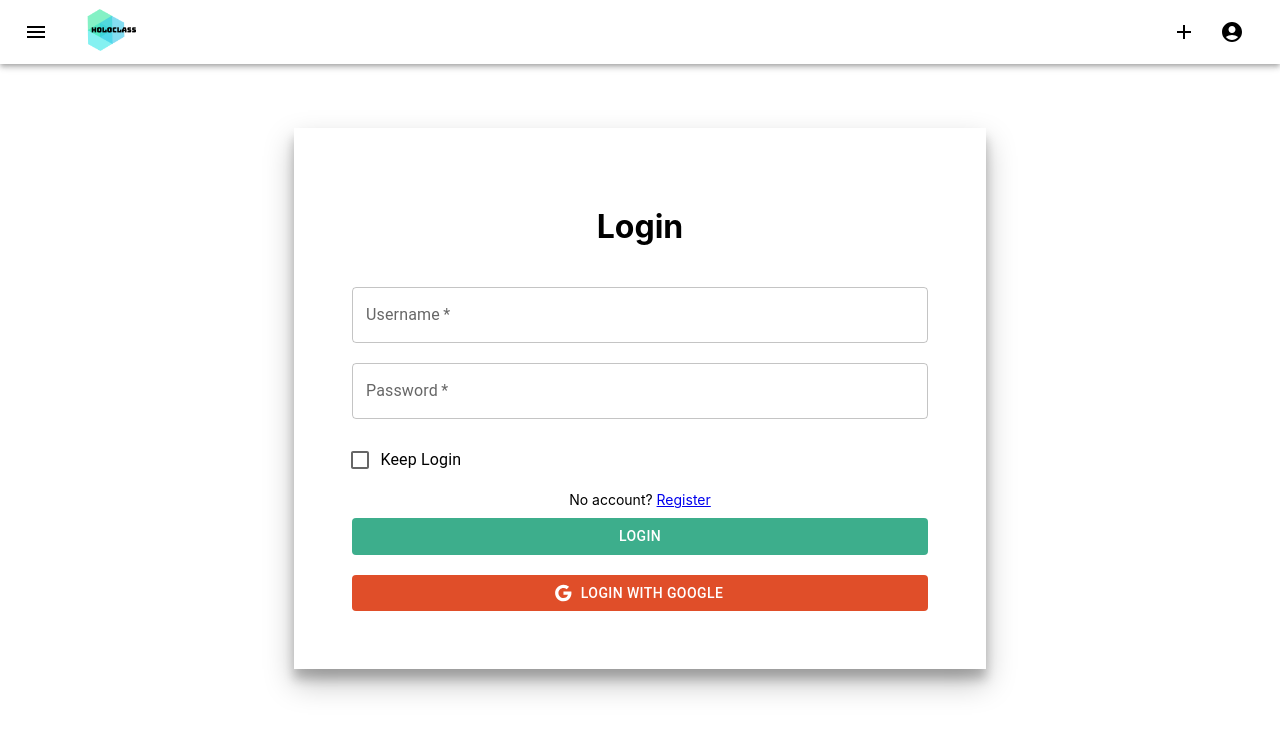
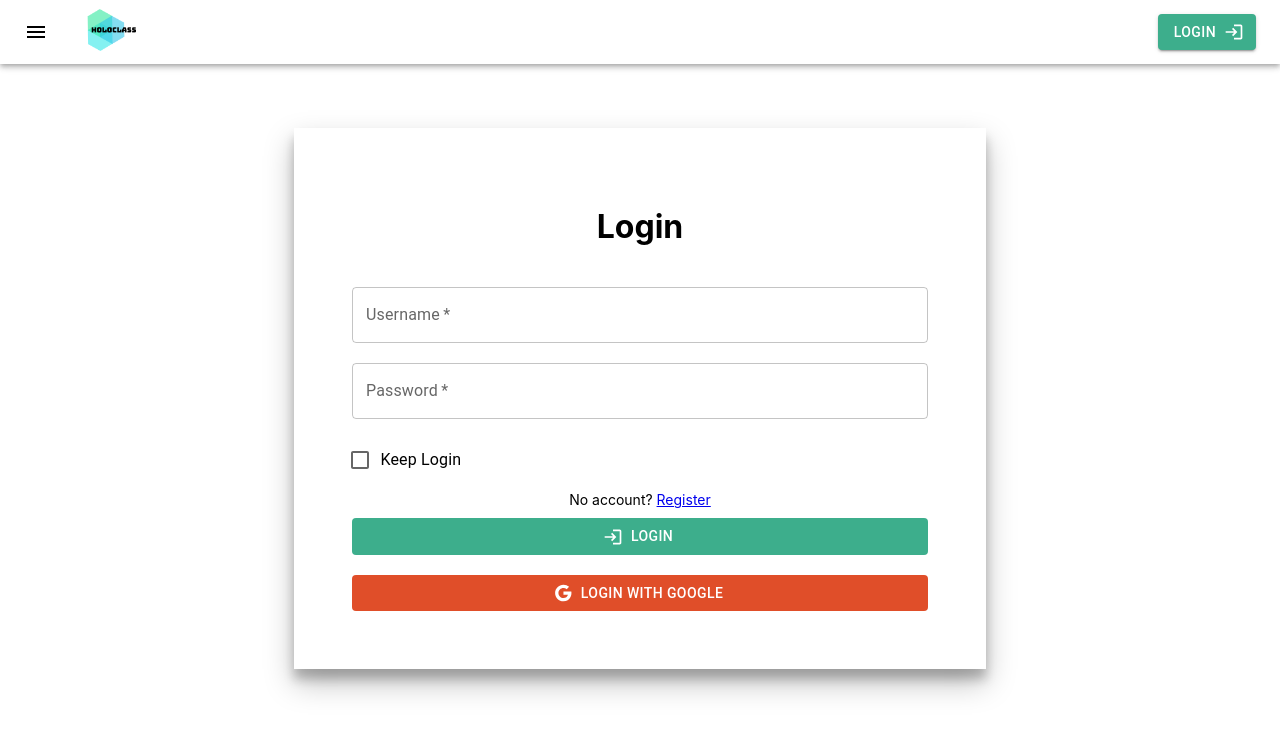
Before and after one commit to LnlyPineapple27/Classrooms-management-website, a React (Create React App) app: page / in a window 1280 px wide. Shown: the top 734 px of the page. Built offline with nearby package versions, Linux system fonts and the light colour scheme; no server answers.

Commit message:
Login status connect appbar

```diff
--- a/src/Components/App/index.jsx
+++ b/src/Components/App/index.jsx
@@ -11,20 +11,26 @@ import {
     Route
   } from "react-router-dom";
 import ClassroomDetail from '../Classroom/ClassroomDetail';
+import useLoginStatus from '../../Hook/useLoginStatus';
 
 export default function App() {
     const {isReload, toggle} = useReloadItems();
+    const {isLogin, toggleLoginStatus} = useLoginStatus()
         return (
             <div className='App'>
                 <BrowserRouter >
                     <div>
-                        <TopNavBar brandName="My Classrooms" handleReload={toggle}/>
+                        <TopNavBar
+                            brandName="My Classrooms"
+                            handleLogin={toggleLoginStatus}
+                            handleReload={toggle} isLogin={isLogin}
+                        />
                         <Routes>
-                            <Route path='/login' element={<LoginForm />} />
+                            <Route path='/login' element={<LoginForm handleLogin={toggleLoginStatus}/>} />
                             <Route path='/classrooms/:classroomId' element={<ClassroomDetail />} />
                             <Route path='/classrooms' element={<ClassroomsList isReload={isReload} />} />
                             <Route path='/register' element={<RegisterForm />} />
-                            <Route path='/' element={<LoginForm />} />
+                            <Route path='/' element={<LoginForm handleLogin={toggleLoginStatus}/>} />
                         </Routes>
                     </div>
                 </BrowserRouter>
--- a/src/Components/Login_Register/LoginForm/index.jsx
+++ b/src/Components/Login_Register/LoginForm/index.jsx
@@ -9,7 +9,9 @@ import accountAPI from '../../../APIs/accountAPI'
 import '../index.scss'
 import { useNavigate } from "react-router-dom";
 import GoogleLogin from '../GoogleLogin'
-export default function LoginForm() {
+import LoginIcon from '@mui/icons-material/Login';
+
+export default function LoginForm({handleLogin}) {
     const [formData, setFormData] = useState({
         username: '',
         password: '',
@@ -32,7 +34,7 @@ export default function LoginForm() {
                 //console.log(resultAttempt.data);
                 localStorage.setItem('token', resultAttempt.data.token);
                 localStorage.setItem('account', JSON.stringify(resultAttempt.data.account));
-                window.location.href = '/';
+                handleLogin()
                 navigate("../classrooms", { replace: true });
             }
             else if(resultAttempt.status === 401) {
@@ -94,7 +96,7 @@ export default function LoginForm() {
                         No account? <Link to='/register'>Register</Link>
                     </p>
                 </div>
-                <Button className='login-form__element login-form__button' type="button" onClick={handleClick}>Login</Button>
+                <Button startIcon={<LoginIcon />} className='login-form__element login-form__button' type="button" onClick={handleClick}>Login</Button>
                 <GoogleLogin />
             </FormControl>
         </div>
--- a/src/Components/Login_Register/index.scss
+++ b/src/Components/Login_Register/index.scss
@@ -4,6 +4,10 @@
     align-items: center;
     width: 90%;
     padding: 5% !important;
+}
+
+.bg-primary {
+    background-color: hsl(162, 48%, 46%) !important;
 }
 
 .login-form {
--- a/src/Components/TopNavBar/index.jsx
+++ b/src/Components/TopNavBar/index.jsx
@@ -10,20 +10,41 @@ import Menu from '@mui/material/Menu';
 import AddIcon from '@mui/icons-material/Add';
 import FormModal from '../Classroom/FormModal';
 import useModal from '../../Hook/useModal';
-import { Link } from 'react-router-dom';
+import { Link, useNavigate } from 'react-router-dom';
+import LoginIcon from '@mui/icons-material/Login';
+import { Button } from '@mui/material';
+import LogoutIcon from '@mui/icons-material/Logout';
+import AccountCircleOutlinedIcon from '@mui/icons-material/AccountCircleOutlined';
 import './index.scss'
 
-export default function TopNavBar({brandName, handleReload}) {
-  const [auth, setAuth] = React.useState(true);
+export default function TopNavBar({handleReload, handleLogin, isLogin}) {
+  const [auth, setAuth] = React.useState(!!localStorage.getItem('token'));
   const [anchorEl, setAnchorEl] = React.useState(null);
   const {isShowing, toggle} = useModal();
+  const navigate = useNavigate()
+
+  React.useEffect(() => {
+    setAuth(!!localStorage.getItem('token'))
+  }, [isLogin])
 
   const handleMenu = (event) => {
     setAnchorEl(event.currentTarget);
   };
 
-  const handleClose = () => {
+  const handleClose = event => {
     setAnchorEl(null);
+    switch(event.target.dataset.action) {
+      case 'logout':
+        let loginLocalInfoKeys = ['token', 'account']
+        for(let key of loginLocalInfoKeys) localStorage.removeItem(key)
+        navigate('/', { replace: true })
+        handleLogin()
+        break
+      case 'profile':
+
+        break
+      default: break
+    }
   };
 
   return (
@@ -50,7 +71,7 @@ export default function TopNavBar({brandName, handleReload}) {
             <img className='brand-logo' src='/brand_logo.png' alt="logo" style={{maxWidth:60}}/>
           </Link>
           <Box sx={{ flexGrow: 1 }} />
-          {auth && (
+          {auth ? (
               <div>
                 <IconButton
                   size="large"
@@ -87,10 +108,15 @@ export default function TopNavBar({brandName, handleReload}) {
                   open={Boolean(anchorEl)}
                   onClose={handleClose}
                 >
-                <MenuItem onClick={handleClose}>Profile</MenuItem>
-                <MenuItem onClick={handleClose}>My account</MenuItem>
+                  <MenuItem onClick={handleClose} data-action='profile'><AccountCircleOutlinedIcon /> Profile</MenuItem>
+                  <MenuItem onClick={handleClose} data-action='logout'><LogoutIcon />Logout</MenuItem>
                 </Menu>
               </div>
+            ) :
+            (
+            <Button component={Link} to='/login' className='bg-primary' variant="contained" endIcon={<LoginIcon />}>
+              Login
+            </Button>
           )}
         </Toolbar>
       </AppBar>
--- /dev/null
+++ b/src/Hook/useLoginStatus.jsx
@@ -0,0 +1,17 @@
+import { useState } from 'react'
+
+const useLoginStatus = () => {
+    const [isLogin, setIsLogin] = useState(false);
+
+    function toggleLoginStatus() {
+        setIsLogin(!isLogin);
+        console.log('a')
+    }
+
+    return {
+        isLogin,
+        toggleLoginStatus,
+    }
+};
+
+export default useLoginStatus;
```
Lines whose indentation alone changed are shown as unchanged.
